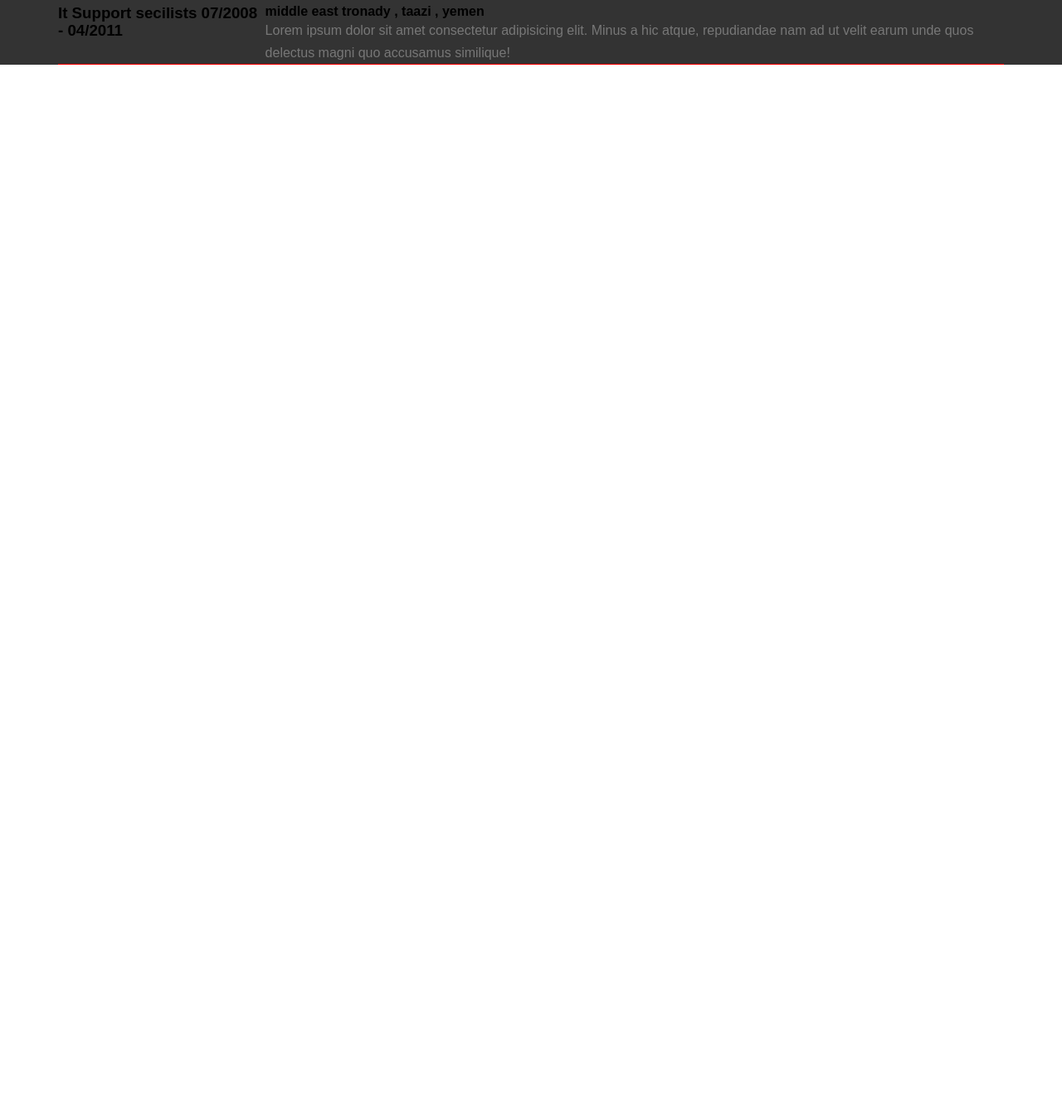
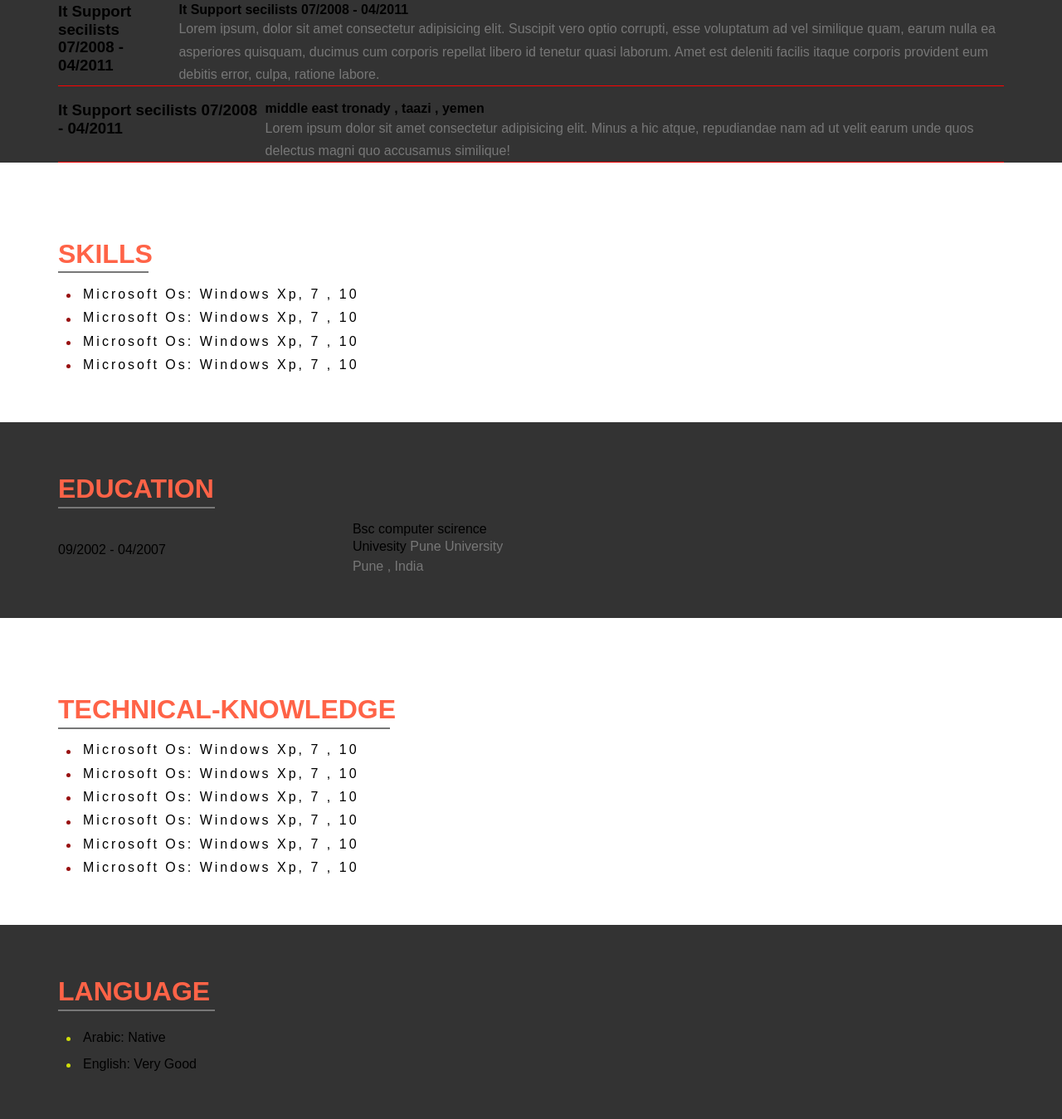
Before and after one commit to hamzah775/Sass-project, a plain HTML site: page index.html in a window 1280 px wide. Shown: the part 1205-2554 px from the top of the page at 83% size. Before the commit the page ends 1283 px from the top, so only its background shows below. Drawn offline with Linux system fonts and the light colour scheme.

Commit message:
update the project

```diff
--- a/index.html
+++ b/index.html
@@ -75,6 +75,53 @@ rel="stylesheet">
         </div>
       </div>
     </div>
+    <div class="skills">
+        <div class="container">
+            <h1>skills</h1>
+            <div class="contexts">
+            <span>microsoft os: windows xp, 7 , 10</span>
+            <span>microsoft os: windows xp, 7 , 10</span>
+            <span>microsoft os: windows xp, 7 , 10</span>
+            <span>microsoft os: windows xp, 7 , 10</span>
+            </div>
+        </div>
+    </div>
+    <div class="education">
+        <div class="container">
+            <h1>education</h1>
+            <div class="history">
+                <span class="hist">09/2002 - 04/2007</span>
+                <div class="more">
+                    <span>Bsc computer scirence</span>
+                    <p><span>univesity</span> pune university <br> pune , india</p>
+                </div>
+            </div>
+
+        </div>
+    </div>
+    <div class="technical-knowledge">
+        <div class="container">
+            <h1>technical-knowledge</h1>
+            <div class="contexts">
+            <span>microsoft os: windows xp, 7 , 10</span>
+            <span>microsoft os: windows xp, 7 , 10</span>
+            <span>microsoft os: windows xp, 7 , 10</span>
+            <span>microsoft os: windows xp, 7 , 10</span>
+            <span>microsoft os: windows xp, 7 , 10</span>
+            <span>microsoft os: windows xp, 7 , 10</span>
+            </div>
+        </div>
+    </div>
+    <div class="language">
+        <div class="container">
+            <h1>language</h1>
+            <div class="more">
+                <span>arabic: native</span>
+                <span>english: very good</span>
+            </div>
+
+        </div>
+    </div>
 
 </body>
 </html>
--- a/main.scss
+++ b/main.scss
@@ -3,6 +3,10 @@
 @import './sass/components/navbar';
 @import './sass/components/profile';
 @import './sass/components/experience';
+@import './sass/components/skills';
+@import './sass/components/eduction';
+@import './sass/components/technicalknowledge';
+@import './sass/components/language';
 
 
 .header {
--- /dev/null
+++ b/sass/components/_eduction.scss
@@ -0,0 +1,36 @@
+
+
+.education {
+    padding-top: 20px;
+    padding-bottom: 50px;
+    background-color: #333;
+}
+.education h1 {
+    color: tomato;
+    padding-top: 20px;
+    text-transform: uppercase;
+    position: relative;
+}
+.education h1::before {
+    content: "";
+    position: absolute;
+    bottom: -5px;
+    width: 189px;
+    height: 2px;
+    background-color: #777;
+}
+.education .history {
+    display: flex;
+}
+.education .history .hist {
+    margin-right: 225px;
+    margin-top: 25px;
+}
+.education .history p {
+    color: #777;
+    line-height: 1.5;
+    text-transform: capitalize;
+}
+.education .history p span {
+    color: black;
+}
--- a/sass/components/_experience.scss
+++ b/sass/components/_experience.scss
@@ -3,34 +3,36 @@
 }
 .experience .it {
     display: flex;
-    justify-content: space-around;
+    justify-content: space-between;
+    // flex-wrap: wrap;
     border-bottom: 1px solid red;
+
 }
 
-// .experience .it .support {
-//     width: 700px;
-// }
+
 .experience h1 {
     color: tomato;
     text-transform: uppercase;
-    // position: absolute;
-    margin-bottom: 25px;
-    margin-top: 45px;
-
+    position: relative;
+    // margin-bottom: 25px;
+    // margin-top: 45px;
+    padding-top: 45px;
 }
 
 
 .experience h1::before {
     content: "";
     position: absolute;
-    // left: 50%;
-
+    bottom: -5px;
+    width: 208px;
     height: 2px;
-    background-color: #333;
-    bottom: -80px;
-    width: 140px;
+    background-color: #777;
 }
 .experience p {
     color: #777;
     line-height: 1.7;
 }
+
+// .experience .it .support {
+//     margin-right: 200px;
+// }
--- /dev/null
+++ b/sass/components/_language.scss
@@ -0,0 +1,40 @@
+
+
+
+.language {
+    padding-top: 20px;
+    padding-bottom: 50px;
+    background-color: #333;
+}
+.language h1 {
+    color: tomato;
+    padding-top: 20px;
+    text-transform: uppercase;
+    position: relative;
+}
+.language h1::before {
+    content: "";
+    position: absolute;
+    bottom: -5px;
+    width: 189px;
+    height: 2px;
+    background-color: #777;
+}
+.language .more span {
+    display: flex;
+    line-height: 2;
+    text-transform: capitalize;
+    margin-left: 30px;
+    position: relative;
+}
+.language .more span::before {
+    content: "";
+    position: absolute;
+    left: -5px;
+    bottom: 12px;
+    width: 5px;
+    height: 5px;
+    border-radius: 50%;
+    margin-left: -15px;
+    background-color: #d0de09;
+}
--- a/sass/components/_profile.scss
+++ b/sass/components/_profile.scss
@@ -1,5 +1,8 @@
 
-
+.profile {
+    padding-top: 50px;
+    padding-bottom: 50px;
+}
 .profile h1 {
     color: tomato;
     text-transform: uppercase;
--- /dev/null
+++ b/sass/components/_skills.scss
@@ -0,0 +1,40 @@
+
+
+
+.skills {
+    padding-top: 50px;
+    padding-bottom: 50px;
+}
+.skills h1 {
+    color: tomato;
+    padding-top: 20px;
+    // padding-bottom: 20px;
+    text-transform: uppercase;
+    position: relative;
+}
+.skills h1::before {
+    content: "";
+    position: absolute;
+    bottom: -5px;
+    width: 109px;
+    height: 2px;
+    background-color: #777;
+}
+.skills .contexts span {
+    display: flex;
+    margin-bottom: 10px;
+    text-transform: capitalize;
+    position: relative;
+    letter-spacing: 3px;
+    padding-left: 30px;
+}
+.skills .contexts span::before {
+    content: "";
+    position: absolute;
+    left: 10px;
+    bottom: 5px;
+    width: 5px;
+    height: 5px;
+    border-radius: 50%;
+    background-color: #981111;
+}
--- /dev/null
+++ b/sass/components/_technicalknowledge.scss
@@ -0,0 +1,42 @@
+
+
+
+
+
+.technical-knowledge {
+    padding-top: 50px;
+    padding-bottom: 50px;
+}
+.technical-knowledge h1 {
+    color: tomato;
+    padding-top: 20px;
+    // padding-bottom: 20px;
+    text-transform: uppercase;
+    position: relative;
+}
+.technical-knowledge h1::before {
+    content: "";
+    position: absolute;
+    bottom: -5px;
+    width: 400px;
+    height: 2px;
+    background-color: #777;
+}
+.technical-knowledge .contexts span {
+    display: flex;
+    margin-bottom: 10px;
+    text-transform: capitalize;
+    position: relative;
+    letter-spacing: 3px;
+    padding-left: 30px;
+}
+.technical-knowledge .contexts span::before {
+    content: "";
+    position: absolute;
+    left: 10px;
+    bottom: 5px;
+    width: 5px;
+    height: 5px;
+    border-radius: 50%;
+    background-color: #981111;
+}
```
Also changed, not shown: main.css, 1 other file.
